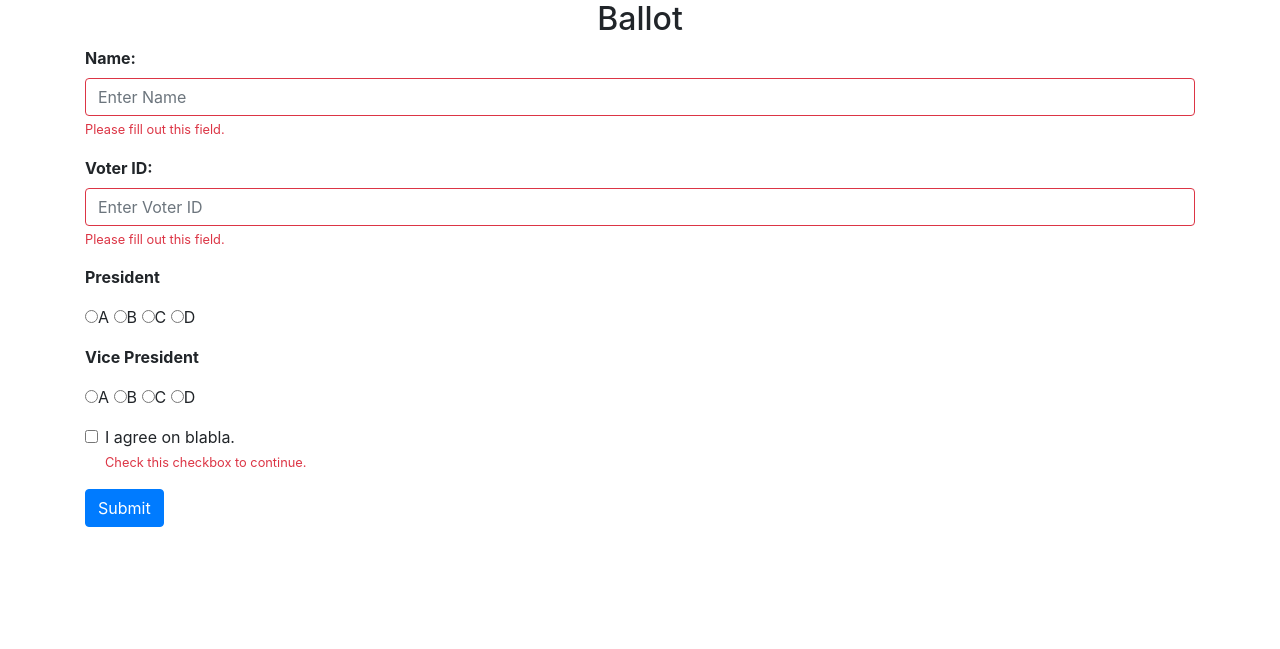
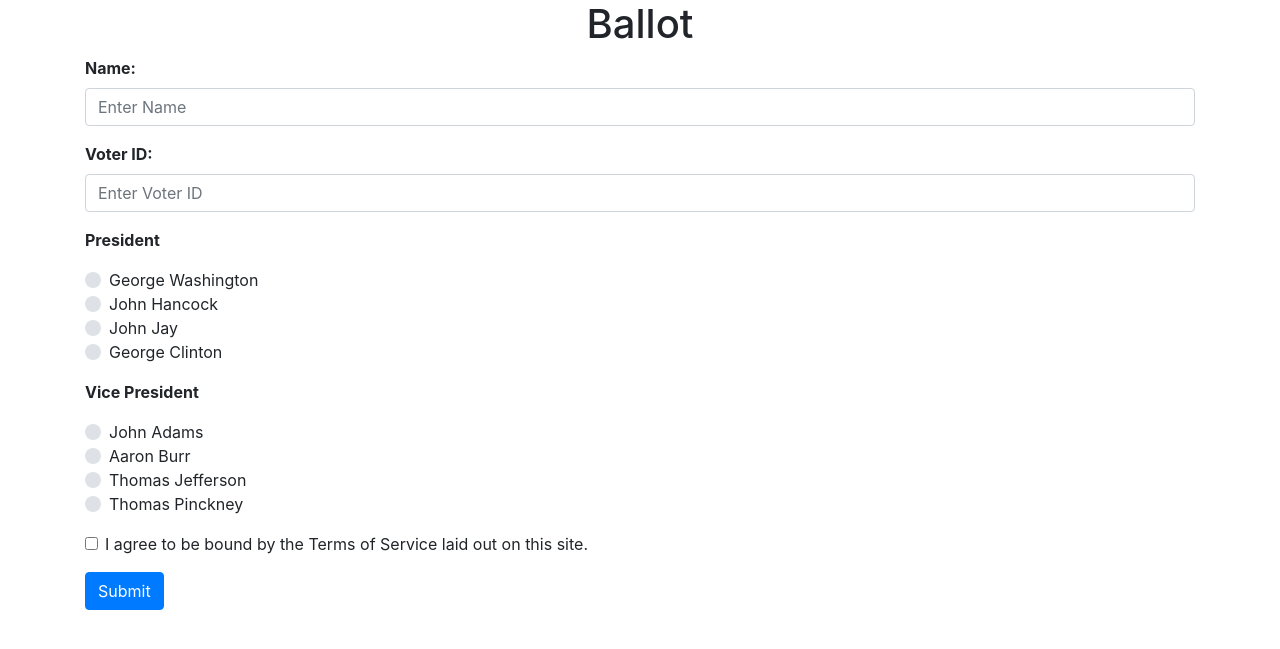
Before and after one commit to hieusydo/Realtime-Voting-System, a Flask app: page / in a window 1280 px wide. Shown: the top 649 px of the page. Run offline with Flask 2, Linux system fonts and the light colour scheme; some libraries are stand-ins or nearby versions.

Commit message:
Added vote results ui

```diff
--- a/app/app.py
+++ b/app/app.py
@@ -25,9 +25,7 @@ def draw_vote():
     consumer = KafkaConsumer(topic_name, bootstrap_servers=['localhost:9092'],
                             auto_offset_reset='latest', group_id='group1',
                             enable_auto_commit=True, consumer_timeout_ms=500)
-    print('HELLO:', consumer)
     for msg in consumer:
-        print('check')
         global PRES_A_CNT
         global PRES_B_CNT
         global PRES_C_CNT
@@ -39,7 +37,7 @@ def draw_vote():
         global VP_D_CNT
 
         dmsg = json.loads(msg.value)
-        print(dmsg)
+        print('draw_vote(): New aggregated votes read: %s' % dmsg)
         if 'pa' in dmsg:
             PRES_A_CNT += dmsg['pa']
         elif 'pb' in dmsg:
@@ -58,8 +56,10 @@ def draw_vote():
         elif 'vpd' in dmsg:
             VP_D_CNT += dmsg['vpd']
 
-    # consumer.close()
-    return render_template('vote-result.html', pa=PRES_A_CNT, pb=PRES_B_CNT)
+    consumer.close()
+
+    return render_template('vote-result.html', pa=PRES_A_CNT, pb=PRES_B_CNT, pc=PRES_C_CNT, pd=PRES_D_CNT,\
+                                                vpa=VP_A_CNT, vpb=VP_B_CNT, vpc=VP_C_CNT, vpd=VP_D_CNT)
 
 if __name__ == "__main__":
     app.run('127.0.0.1', 8888, debug = True)
--- a/app/templates/index.html
+++ b/app/templates/index.html
@@ -10,37 +10,61 @@
     </head>
     <body>
         <div class="container">
-            <h2 class="text-center">Ballot</h2>
-            <form method="POST" action="http://127.0.0.1:5000/castVote" class="was-validated">
+            <h1 class="text-center">Ballot</h1>
+            <form method="POST" action="http://127.0.0.1:5000/castVote" >
                 <div class="form-group">
                     <label for="votername"><strong>Name:</strong><br></label>
-                    <input type="text" class="form-control" id="votername" placeholder="Enter Name" name="votername" required>
+                    <input type="text" class="form-control" id="votername" placeholder="Enter Name" name="voter_name" required>
                     <div class="valid-feedback">Valid.</div>
                     <div class="invalid-feedback">Please fill out this field.</div>
                 </div>
-                <div class="form-group">
+                <div class="form-group required">
                     <label for="voterid"><strong>Voter ID:</strong><br></label>
-                    <input type="text" class="form-control" id="voterid" placeholder="Enter Voter ID" name="voterid" required>
+                    <input type="text" class="form-control" id="voterid" placeholder="Enter Voter ID" name="voter_id" required>
                     <div class="valid-feedback">Valid.</div>
                     <div class="invalid-feedback">Please fill out this field.</div>
                 </div>
-                <div class="form-group">
+                <div class="form-group required">
                     <p><strong>President</strong><br></p>
-                    <input type="radio" name="president" value="a">A
-                    <input type="radio" name="president" value="b">B
-                    <input type="radio" name="president" value="c">C
-                    <input type="radio" name="president" value="d">D
+                    <div class="custom-control custom-radio">
+                        <input type="radio" id="presidentARadio" name="president" class="custom-control-input" value="pa">
+                        <label class="custom-control-label" for="presidentARadio">George Washington</label>
+                    </div>
+                    <div class="custom-control custom-radio">
+                        <input type="radio" id="presidentBRadio" name="president" class="custom-control-input" value="pb">
+                        <label class="custom-control-label" for="presidentBRadio">John Hancock</label>
+                    </div>
+                    <div class="custom-control custom-radio">
+                        <input type="radio" id="presidentCRadio" name="president" class="custom-control-input" value="pc">
+                        <label class="custom-control-label" for="presidentCRadio">John Jay</label>
+                    </div>
+                    <div class="custom-control custom-radio">
+                        <input type="radio" id="presidentDRadio" name="president" class="custom-control-input" value="pd">
+                        <label class="custom-control-label" for="presidentDRadio">George Clinton</label>
+                    </div>
                 </div>
                 <div class="form-group">
                         <p><strong>Vice President</strong><br></p>
-                        <input type="radio" name="vice_president" value="a">A
-                        <input type="radio" name="vice_president" value="b">B
-                        <input type="radio" name="vice_presidentt" value="c">C
-                        <input type="radio" name="vice_president" value="d">D
+                        <div class="custom-control custom-radio">
+                            <input type="radio" id="vpresidentARadio" name="vice_president" class="custom-control-input" value="vpa">
+                            <label class="custom-control-label" for="vpresidentARadio">John Adams</label>
+                        </div>
+                        <div class="custom-control custom-radio">
+                            <input type="radio" id="vpresidentBRadio" name="vice_president" class="custom-control-input" value="vpb">
+                            <label class="custom-control-label" for="vpresidentBRadio">Aaron Burr</label>
+                        </div>
+                        <div class="custom-control custom-radio">
+                            <input type="radio" id="vpresidentCRadio" name="vice_president" class="custom-control-input" value="vpc">
+                            <label class="custom-control-label" for="vpresidentCRadio">Thomas Jefferson</label>
+                        </div>
+                        <div class="custom-control custom-radio">
+                            <input type="radio" id="vpresidentDRadio" name="vice_president" class="custom-control-input" value="vpd">
+                            <label class="custom-control-label" for="vpresidentDRadio">Thomas Pinckney</label>
+                        </div>
                 </div>
                 <div class="form-group form-check">
                     <label class="form-check-label">
-                        <input class="form-check-input" type="checkbox" name="remember" required> I agree on blabla.
+                        <input class="form-check-input" type="checkbox" name="remember" required> I agree to be bound by the Terms of Service laid out on this site.
                         <div class="valid-feedback">Valid.</div>
                         <div class="invalid-feedback">Check this checkbox to continue.</div>
                     </label>
```
Also changed, not shown: app/templates/vote-result.html (+52 -2 lines), app/testapp.py (deleted, +0 -16 lines), README.MD.
